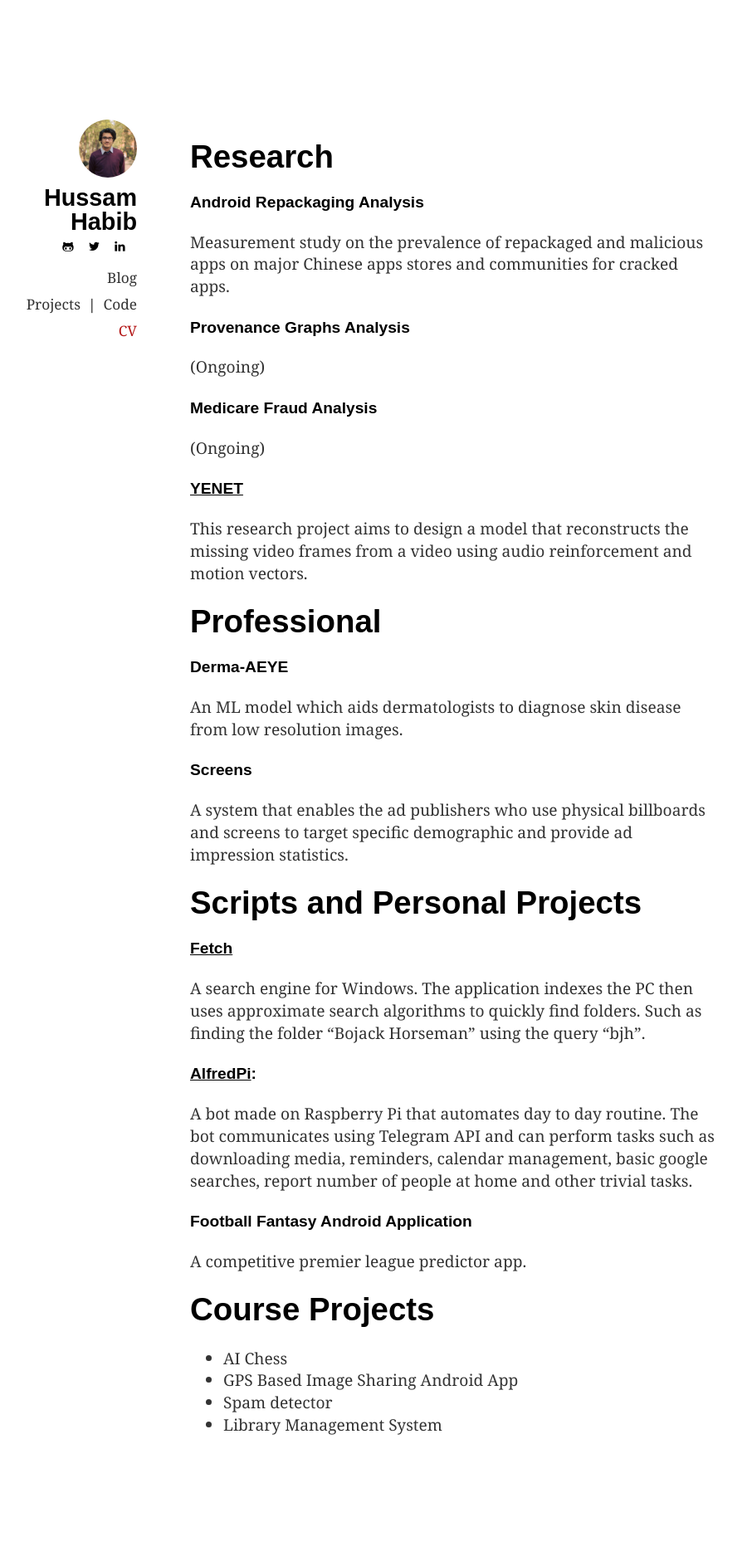
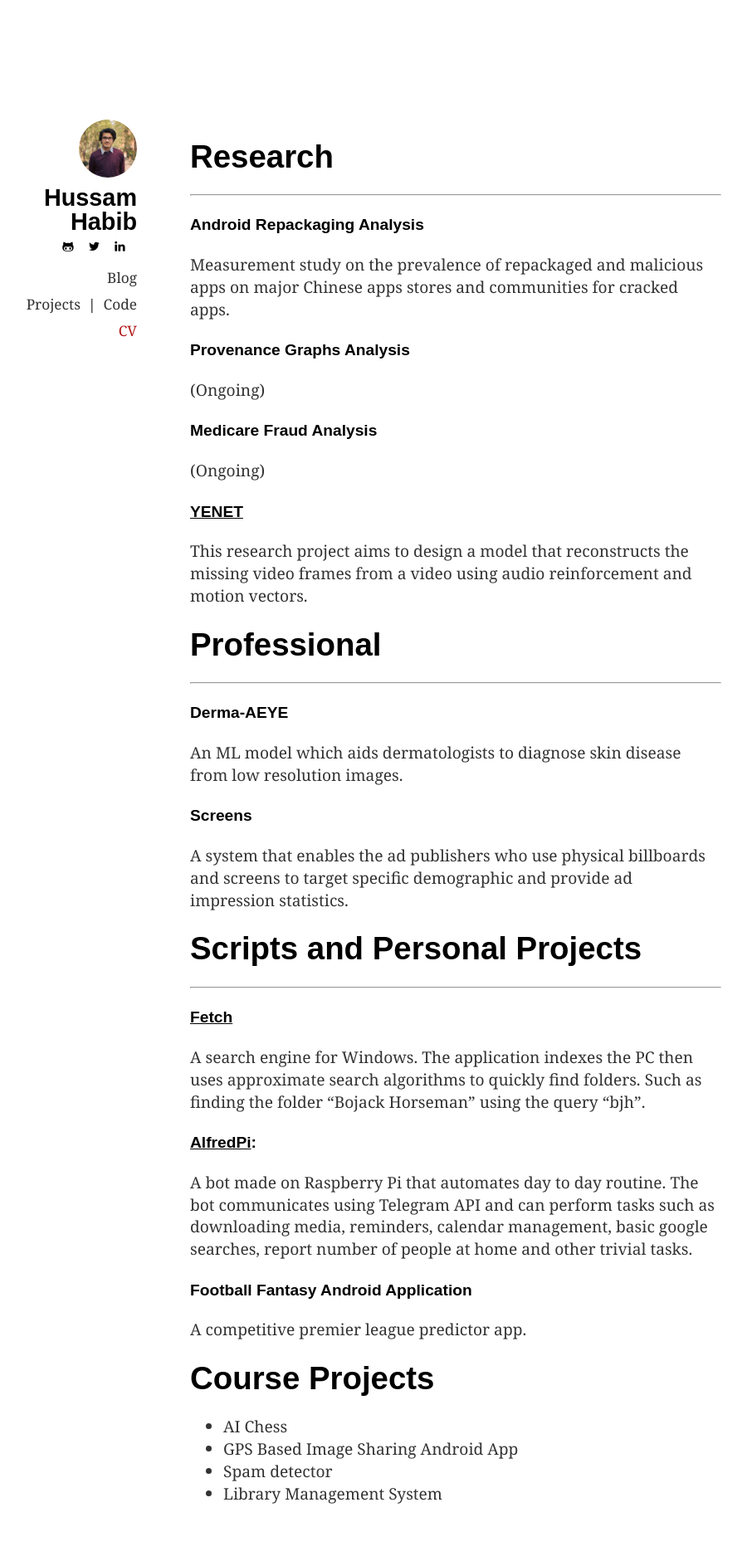
Before and after one commit to hussamh10/hussamh10.github.io, a Jekyll site: the page built from projects.md, in a window 1280 px wide. Shown: the whole page at 83% size, without its empty margins (155-1055 px from the left). Built offline with Jekyll 4.4.1, drawn with Linux system fonts in a browser that asks for light colours; before the commit the page ends 1798 px from its top, so only the background shows below that.

Commit message:
Update projects.md

```diff
--- a/projects.md
+++ b/projects.md
@@ -6,6 +6,7 @@ permalink: /projects/
 ---
 
 # Research
+<hr>
 
 #### Android Repackaging Analysis
 Measurement study on the prevalence of repackaged and malicious apps on major Chinese apps stores and communities for cracked apps.
@@ -24,6 +25,7 @@ This research project aims to design a model that reconstructs the missing video
 <br/>
 
 # Professional
+<hr>
 
 #### Derma-AEYE
 An ML model which aids dermatologists to diagnose skin disease from low resolution images.
@@ -34,6 +36,7 @@ A system that enables the ad publishers who use physical billboards and screens
 <br/>
 
 # Scripts and Personal Projects
+<hr>
 
 #### [Fetch](https://github.com/hussamh10/fetch)
 A search engine for Windows. The application indexes the PC then uses approximate search algorithms to quickly find folders. Such as finding the folder "Bojack Horseman" using the query "bjh".
```
